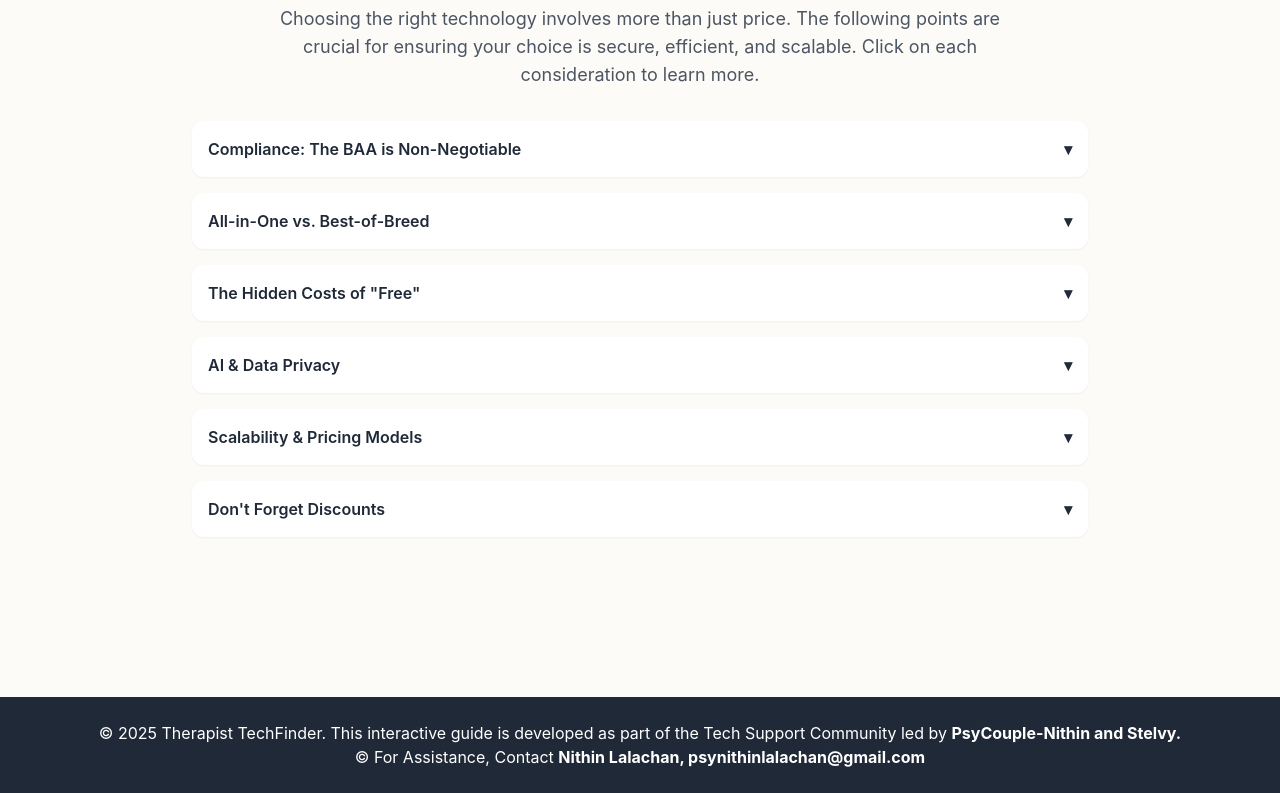
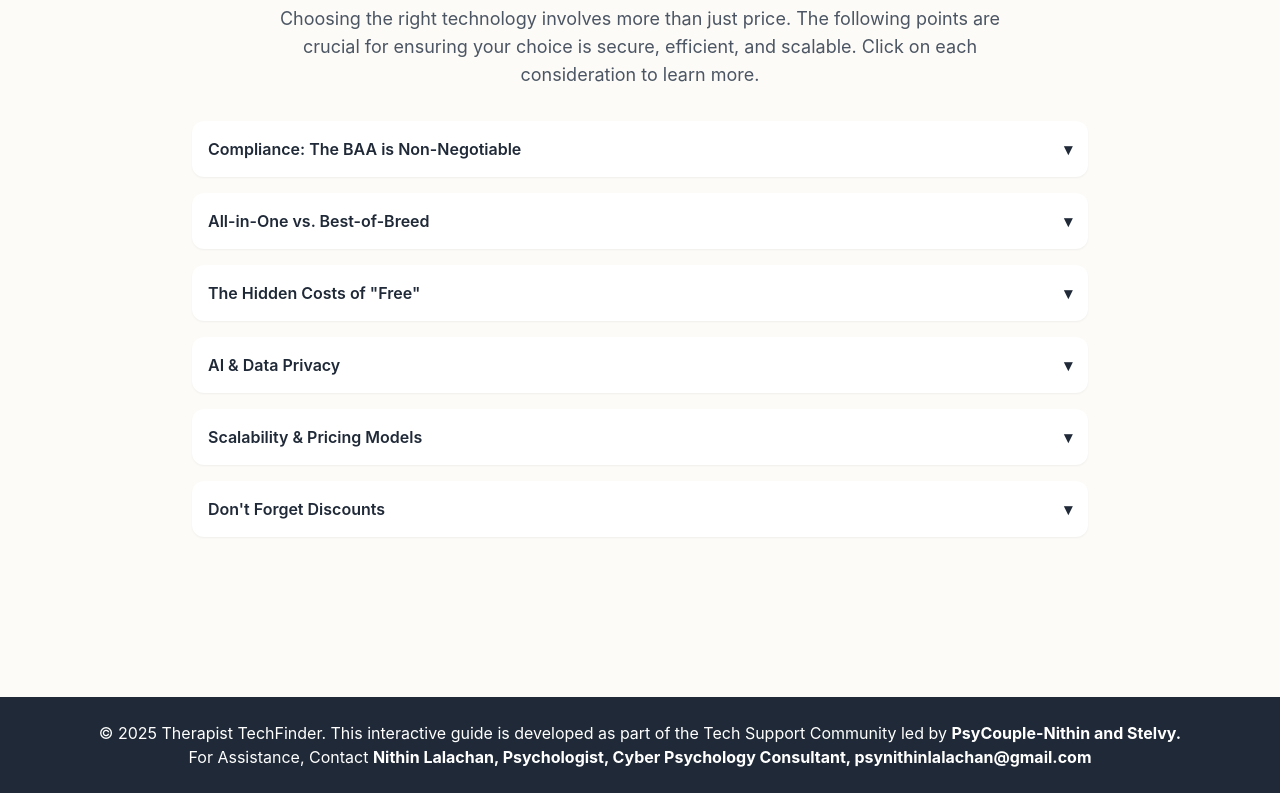
Before and after one commit to SoUlHaCkEr007/PsyCouple_therapist-tool-finder, a plain HTML site: page index.html in a window 1280 px wide. Shown: the part 10488-11281 px from the top of the page. Drawn offline with nearby package versions, Linux system fonts and the light colour scheme.

Commit message:
Update index.html

```diff
--- a/index.html
+++ b/index.html
@@ -168,7 +168,7 @@
     <footer class="bg-gray-800 text-white mt-16">
         <div class="container mx-auto px-4 py-6 text-center">
             <p>&copy; 2025 Therapist TechFinder. This interactive guide is developed as part of the Tech Support Community led by <b>PsyCouple-Nithin and Stelvy.</b></p>
-             <p>&copy; For Assistance, Contact <b>Nithin Lalachan, psynithinlalachan@gmail.com</b></p>
+             <p>For Assistance, Contact <b>Nithin Lalachan, Psychologist, Cyber Psychology Consultant, psynithinlalachan@gmail.com</b></p>
         </div>
     </footer>
 
```
